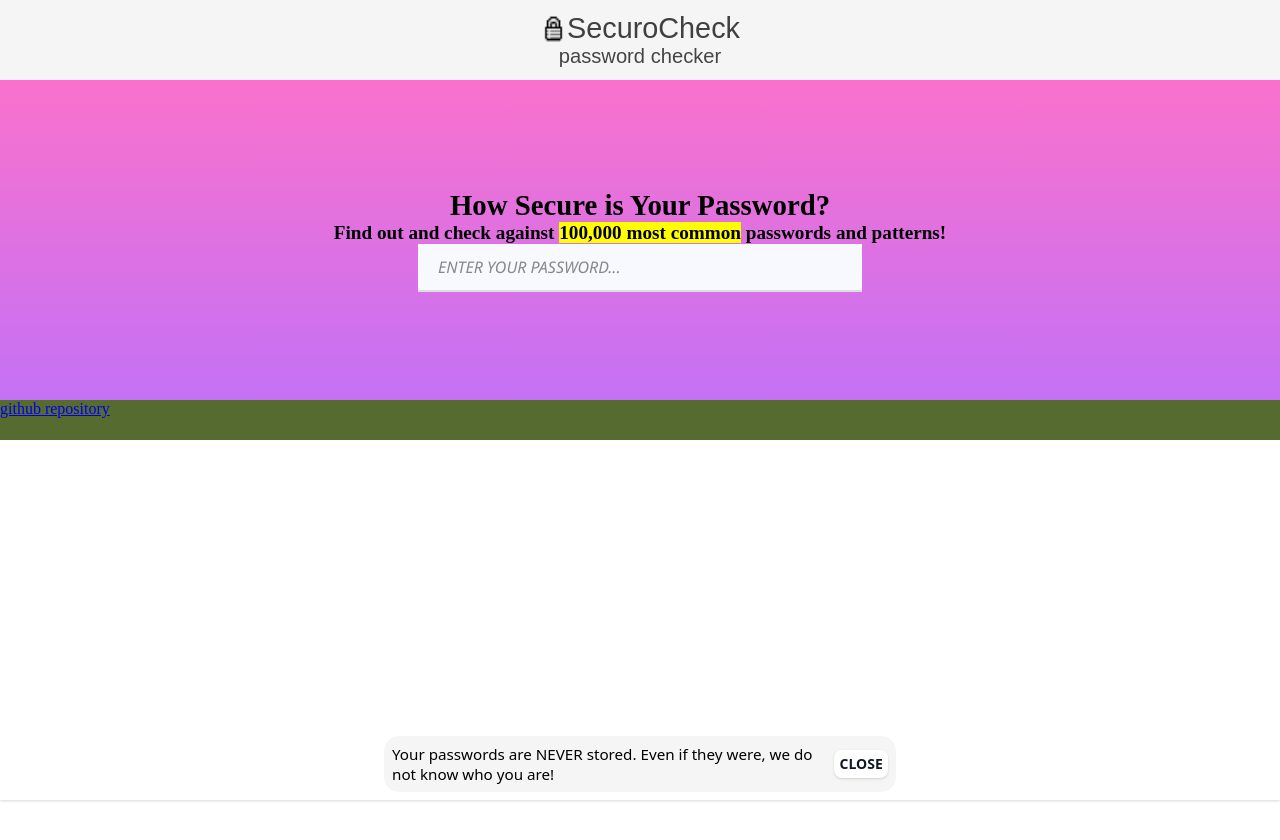
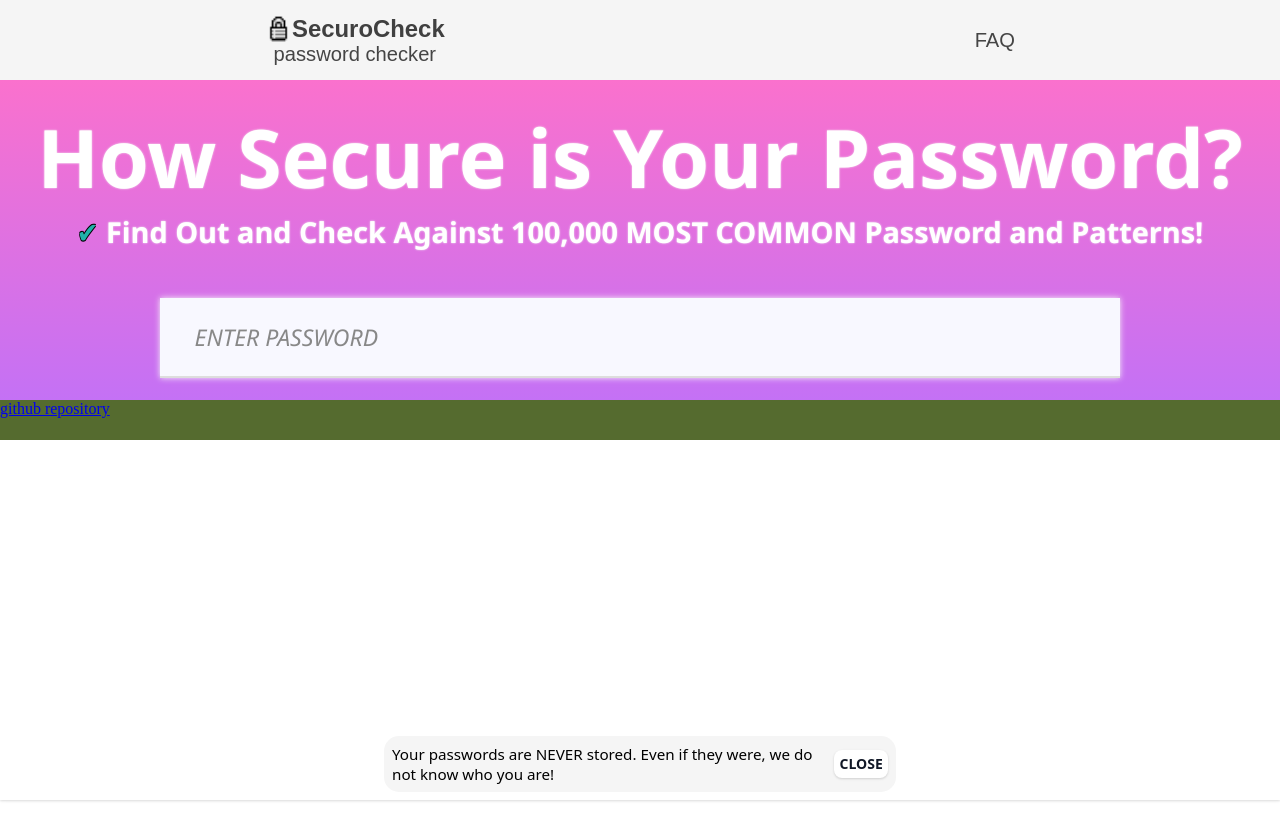
Before and after one commit to stasyanski/SecuroCheck, a plain HTML site: page index.html in a window 1280 px wide. Shown: the top 840 px of the page. Drawn offline with Linux system fonts and the light colour scheme; no server answers; a web font is replaced by a local one.

Commit message:
UI Advancements

```diff
--- a/index.html
+++ b/index.html
@@ -23,16 +23,19 @@
 <body>
     <header>
         <nav>
-            <a href="index.html"> <img src="img/favicon.ico" alt="logo">SecuroCheck</a>
-            <p>password checker</p>
+            <a href="index.html">
+                <h5> <img src="img/favicon.ico" alt="logo"> SecuroCheck</h5>
+                <p>password checker</p>
+            </a>
+            <p>FAQ</p>
         </nav>
     </header>
 
     <section class="pass_checker_container">
         <h1>How Secure is Your Password?</h1>
         <form>
-            <label for="pass_input">Find out and check against <mark>100,000 most common</mark> passwords and patterns!</label>
-            <input type="text" maxlength="256" id="pass_input" placeholder="ENTER YOUR PASSWORD...">
+            <label for="pass_input"> <span>&#x2714;</span> Find Out and Check Against 100,000 MOST COMMON Password and Patterns!</label>
+            <input type="text" maxlength="256" id="pass_input" placeholder="ENTER PASSWORD">
         </form>
     </section>
 
--- a/style.css
+++ b/style.css
@@ -6,6 +6,10 @@
     box-sizing: border-box;
     padding: 0;
     margin: 0;
+}
+
+html {
+    font-size: 16px;
 }
 
 /* Body Styles */
@@ -125,7 +129,7 @@ nav {
     width: 100vw;
 
     display: flex;
-    flex-direction: column;
+    flex-direction: row;
     justify-content: space-around;
     align-items: center;
 
@@ -141,12 +145,18 @@ nav a {
 
 
     display: flex;
-    flex-direction: row;
+    flex-direction: column;
     justify-content: center;
     align-items: center;
 }
 
-nav p {
+nav a h5 {
+    display: flex;
+    justify-content: center;
+    align-items: center;
+}
+
+nav p, nav a p {
     font-size: 0.7em;
     color: #454545;
 }
@@ -169,13 +179,40 @@ nav img {
     display: flex;
     justify-content: center;
     align-items: center;
-    padding: 20px;
+}
+
+
+.pass_checker_container h1, .pass_checker_container form label {
+    color: white;
+    font-family: 'Segoe UI', Tahoma, Geneva, Verdana, sans-serif;
+    text-shadow: whitesmoke 0px 0px 2px;
+}
+
+.pass_checker_container h1 {
+    font-size: 4.2em;
+}
+
+.pass_checker_container form label {
+    font-size: 1.5em;
+}
+
+.pass_checker_container form span {
+    font-size: 1em;
+    color: lightseagreen;
+    text-shadow:
+            0.02em 0.02em 0 #000,
+            -0.02em 0.02em 0 #000,
+            -0.02em -0.02em 0 #000,
+            0.02em -0.02em 0 #000;
 }
 
 .pass_checker_container form input {
-    width: 50%;
-    padding: 12px 20px;
-    font-size: 16px;
+    margin-top: 2em;
+    box-shadow: whitesmoke 0px 0px 6px;
+
+    width: 75%;
+    padding: 1em 1.5em;
+    font-size: 1.2em;
     color: #333;
     background-color: ghostwhite;
     border: none;
@@ -187,8 +224,8 @@ nav img {
 
 .pass_checker_container form input:focus {
     outline: none;
-    border-bottom-color: #007bff;
-    box-shadow: none;
+    border-bottom-color: lightseagreen;
+    box-shadow: whitesmoke 0px 0px 10px;
 }
 
 .pass_checker_container form input::placeholder {
```
